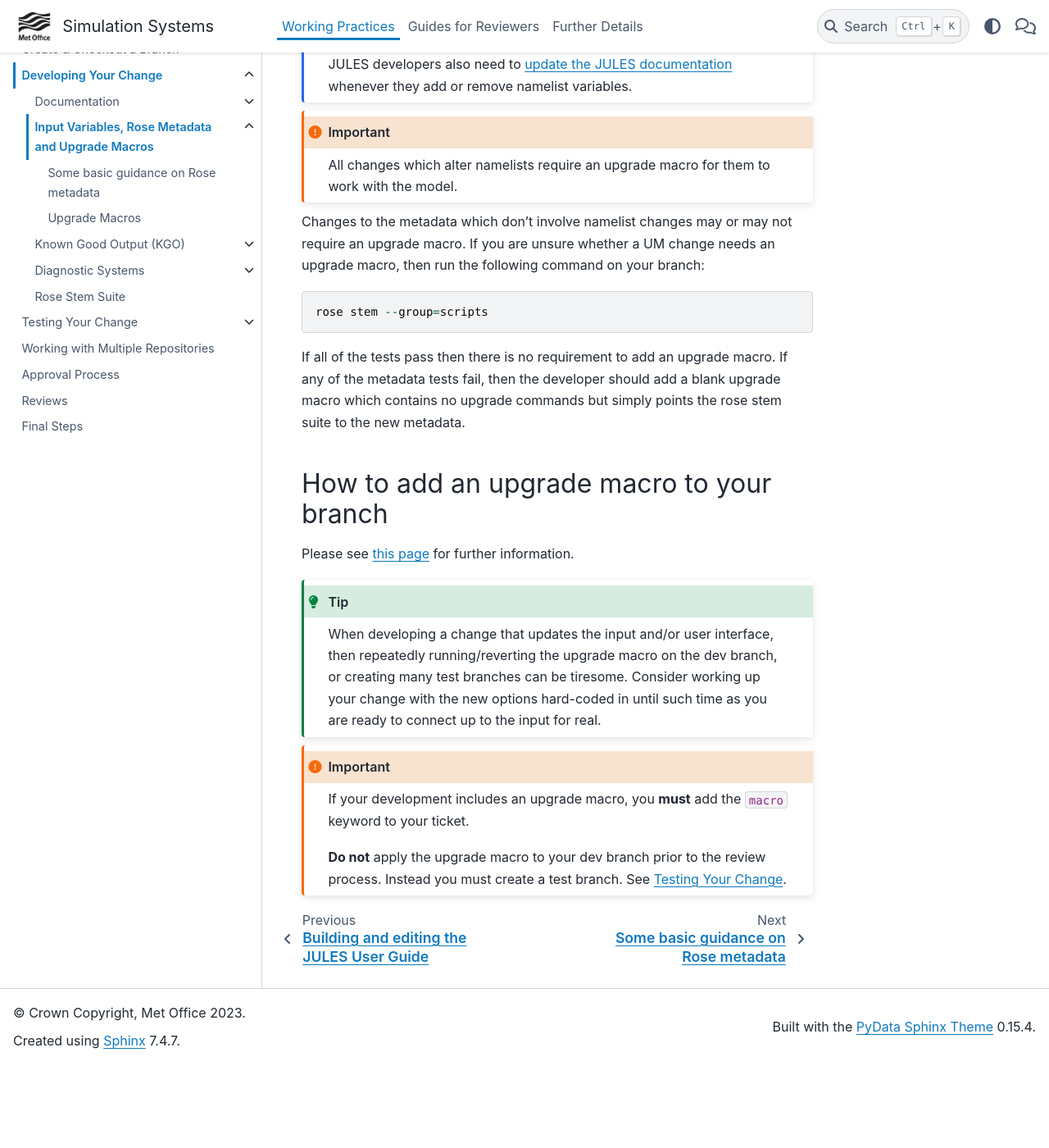
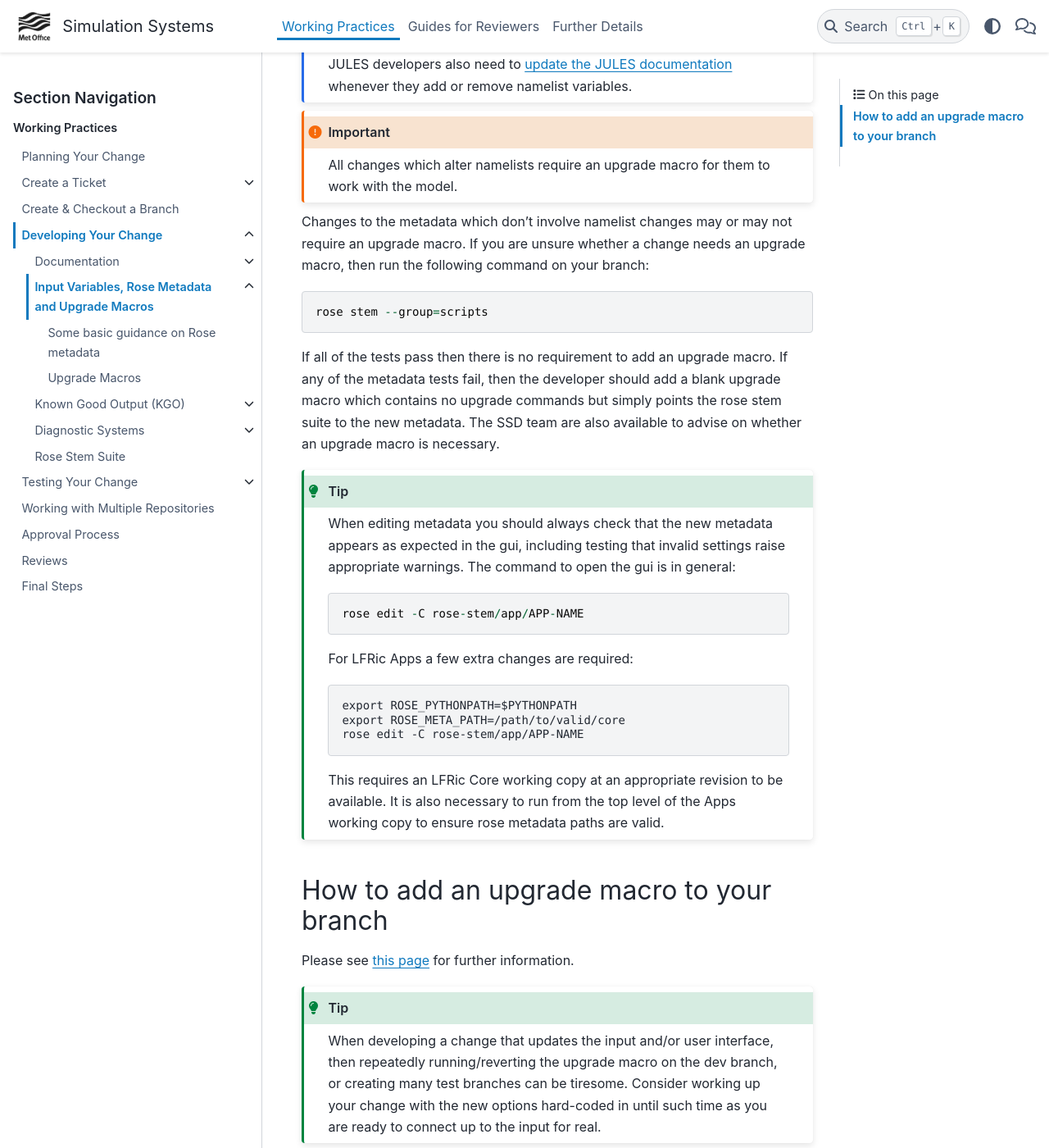
Before and after one commit to MetOffice/simulation-systems, a Sphinx documentation site: the page built from source/WorkingPractices/inputs.rst, in a window 1280 px wide and 1400 px high, scrolled down 909 px. Shown: the whole window at 82% size. Built offline with Sphinx 7.4.7 and the PyData theme 0.15.4, drawn with Linux system fonts in a browser that asks for light colours; before the commit the page ends 2207 px from its top, so only the background shows below that.

Commit message:
updated metadata wps

```diff
--- a/source/WorkingPractices/inputs.rst
+++ b/source/WorkingPractices/inputs.rst
@@ -53,7 +53,7 @@
   work with the model.
 
 Changes to the metadata which don't involve namelist changes may or may not
-require an upgrade macro. If you are unsure whether a UM change needs an
+require an upgrade macro. If you are unsure whether a change needs an
 upgrade macro, then run the following command on your branch:
 
 .. code-block::
@@ -63,10 +63,25 @@
 If all of the tests pass then there is no requirement to add an upgrade macro.
 If any of the metadata tests fail, then the developer should add a blank upgrade
 macro which contains no upgrade commands but simply points the rose stem suite
-to the new metadata.
+to the new metadata. The SSD team are also available to advise on whether an upgrade macro is necessary.
 
-..
-  The above should probably be extended to LFRic eventually.
+.. tip::
+
+  When editing metadata you should always check that the new metadata appears as expected in the gui, including testing that invalid settings raise appropriate warnings. The command to open the gui is in general:
+
+  .. code-block::
+
+    rose edit -C rose-stem/app/APP-NAME
+
+  For LFRic Apps a few extra changes are required:
+
+  .. code-block::
+
+    export ROSE_PYTHONPATH=$PYTHONPATH
+    export ROSE_META_PATH=/path/to/valid/core
+    rose edit -C rose-stem/app/APP-NAME
+
+  This requires an LFRic Core working copy at an appropriate revision to be available. It is also necessary to run from the top level of the Apps working copy to ensure rose metadata paths are valid.
 
 How to add an upgrade macro to your branch
 ------------------------------------------
```
